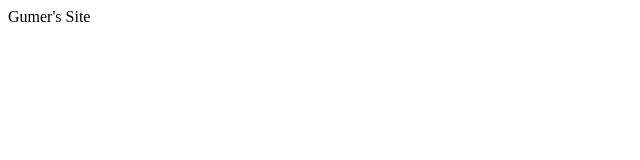
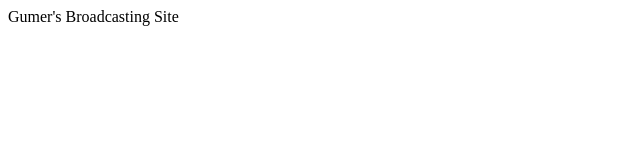
Before and after one commit to EEwing/gumer.github.io, a plain HTML site: page index.html in a window 1280 px wide. Shown: the whole page, without its empty margins (0-640 px from the left). Drawn offline with Linux system fonts and the light colour scheme.

Commit message:
Update index.html

```diff
--- a/index.html
+++ b/index.html
@@ -4,7 +4,7 @@
 </head>
 <body>
 <main>
-  <p>Gumer's Site</p>
+  <p>Gumer's Broadcasting Site</p>
 </main>
 </body>
 </html>
```
